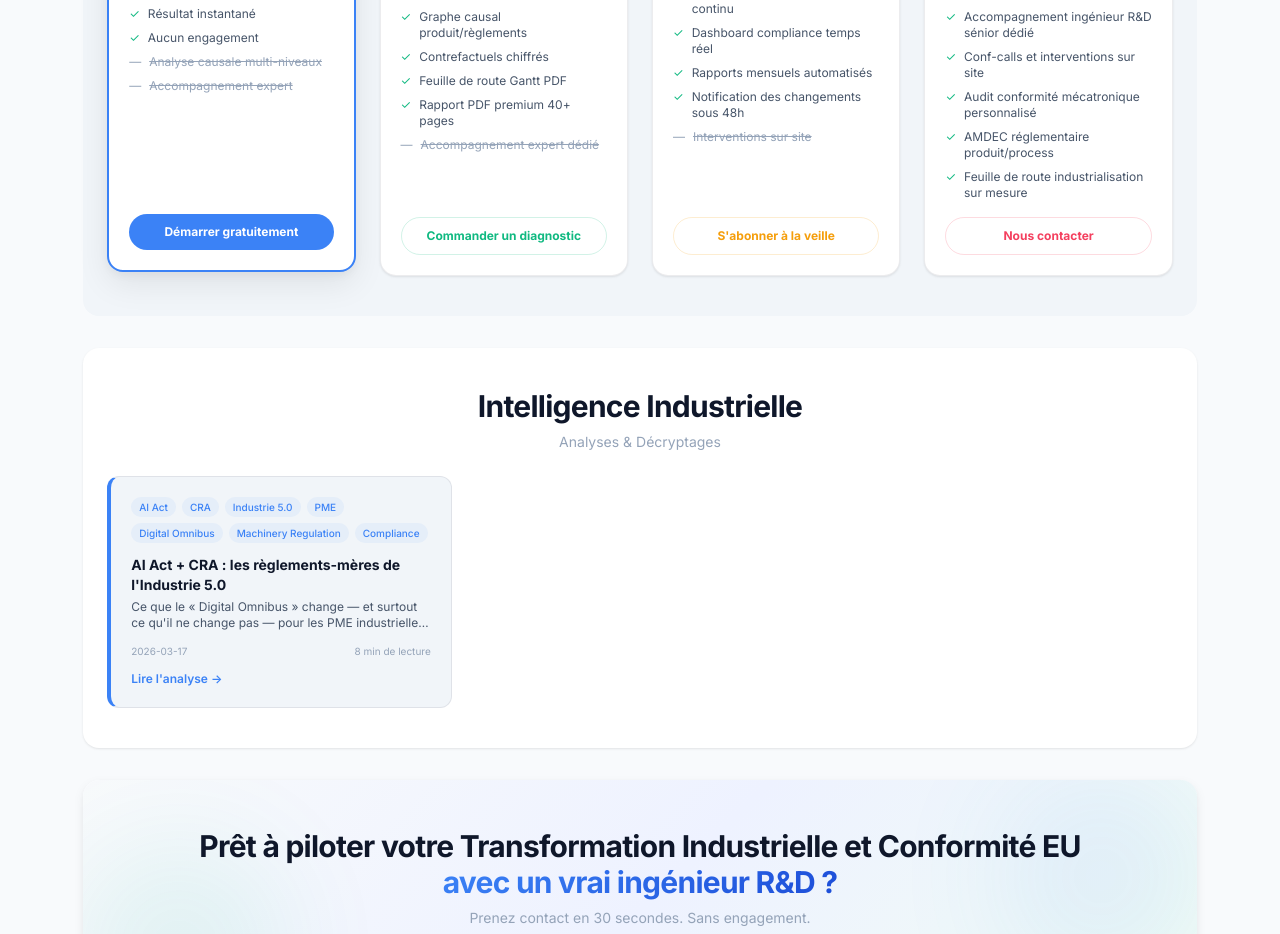
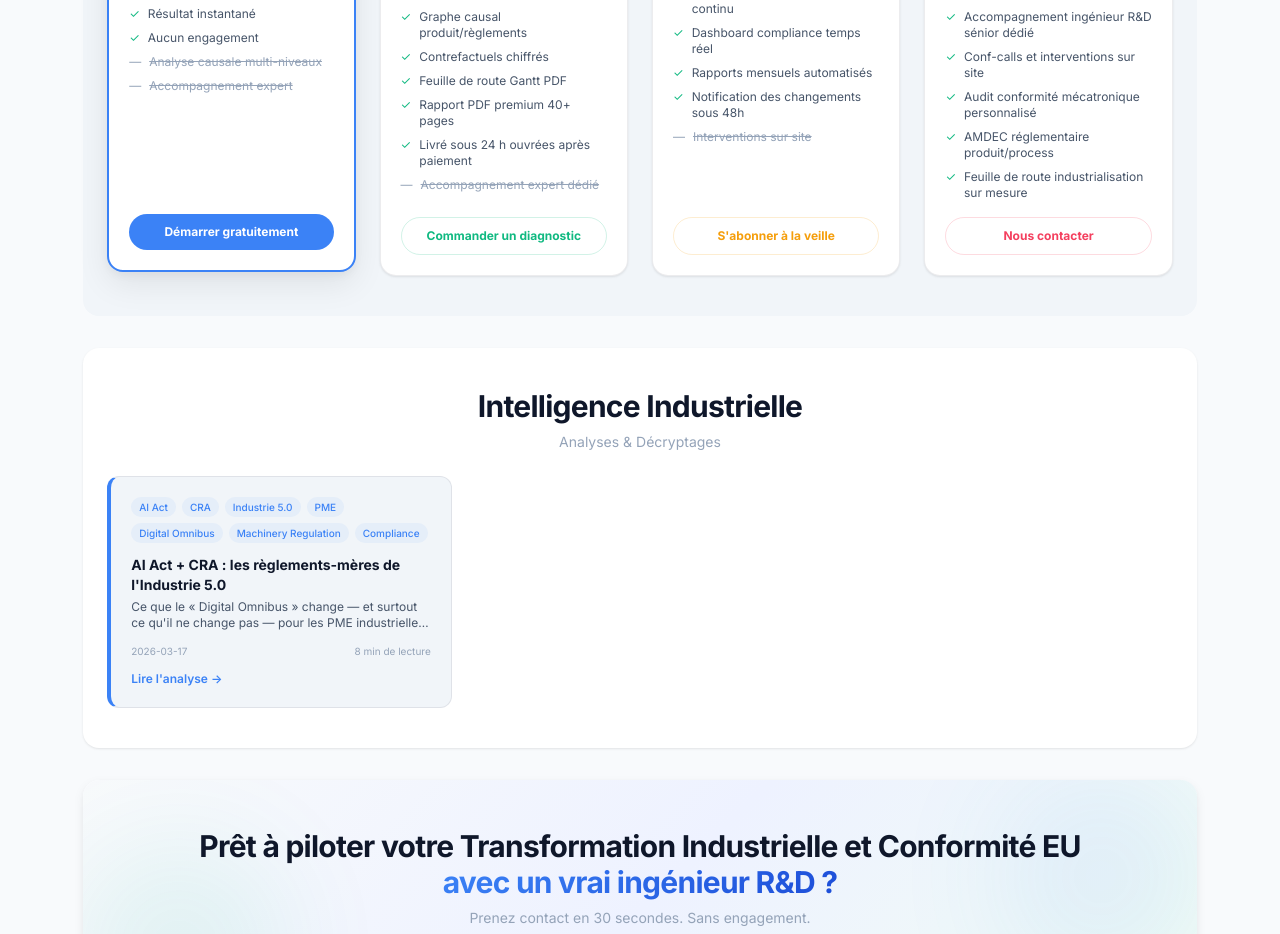
Before and after one commit to jeanpierrecharles69-oss/jeanpierrecharles-website, a React (Vite) app: page / in a window 1280 px wide. Shown: the part 3560-4494 px from the top of the page. Built offline with nearby package versions, Linux system fonts and the light colour scheme.

Commit message:
feat(i18n): add SLA 24h pricing line FR+EN for DIAGNOSTIC 250EUR
Ref sprint PDF DIAGNOSTIC J-2 lancement 15/04
Bridge source: 20260411T1100_BRIDGE_OPTION-C-PDF-PIPELINE-AEGIS-TEX.md
Temporal ID: D_T0650_02 (integration LIFECYCLE v2.10.0 POST-J0)

```diff
--- a/src/components/homepage/i18n.ts
+++ b/src/components/homepage/i18n.ts
@@ -174,6 +174,7 @@ export const i18n = {
                     "Contrefactuels chiffrés",
                     "Feuille de route Gantt PDF",
                     "Rapport PDF premium 40+ pages",
+                    "Livré sous 24 h ouvrées après paiement",
                 ],
                 notIncluded: [
                     "Accompagnement expert dédié",
@@ -562,6 +563,7 @@ export const i18n = {
                     "Quantified counterfactuals",
                     "Gantt PDF roadmap",
                     "Premium PDF report 40+ pages",
+                    "Delivered within 24 working hours after payment",
                 ],
                 notIncluded: [
                     "Dedicated expert support",
```
